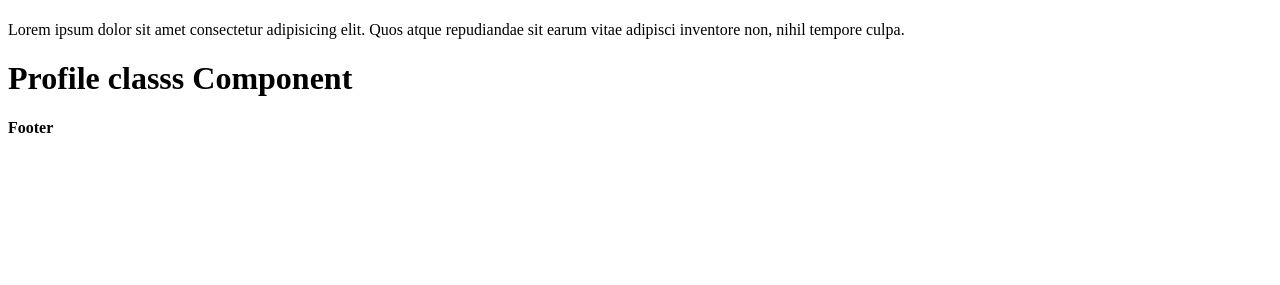
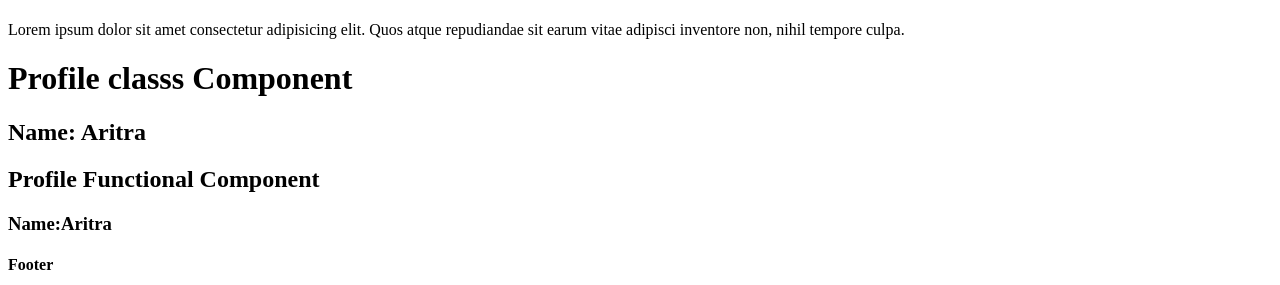
Before and after one commit to Noeasyboy007/React-ii, a React (Vite) app in the folder 5-FoodVilla/: page /about in a window 1280 px wide. Shown: the part 170-455 px from the top of the page. Built offline with nearby package versions, Linux system fonts and the light colour scheme.

Commit message:
classComponents Passing the data  via props

```diff
--- a/5-FoodVilla/src/components/About.js
+++ b/5-FoodVilla/src/components/About.js
@@ -1,5 +1,6 @@
 // import { Outlet } from "react-router-dom";
-import Profile from "./ProfileClass";
+import ProfileClassComponents from "./ProfileClass";
+import ProfileFunctionalComponents from './Profile';
 
 const About = () => {
     return (
@@ -9,7 +10,9 @@ const About = () => {
                 <h1>About page</h1>
                 <p>Lorem ipsum dolor sit amet consectetur adipisicing elit. Quos atque repudiandae sit earum vitae adipisci inventore non, nihil tempore culpa.</p>
                 {/* <Outlet /> */}
-                <Profile />
+                <ProfileClassComponents name={"Aritra"} />
+                <ProfileFunctionalComponents name={"Aritra"} />
+
             </div>
 
         </>
--- a/5-FoodVilla/src/components/Profile.js
+++ b/5-FoodVilla/src/components/Profile.js
@@ -1,9 +1,10 @@
-const Profile=()=>{
-    return(
+const ProfileFunctionalComponents = (props) => {
+    return (
         <div>
-            <h2>Profile Component</h2>
+            <h2>Profile Functional Component</h2>
+            <h3>Name:{props.name}</h3>
         </div>
     )
 }
 
-export default Profile;
+export default ProfileFunctionalComponents;
--- a/5-FoodVilla/src/components/ProfileClass.js
+++ b/5-FoodVilla/src/components/ProfileClass.js
@@ -1,11 +1,14 @@
 import React from "react"
 
-class Profile extends React.Component {
-    render(){
-        return <div>
-            <h1>Profile classs Component</h1>
-        </div>
+class ProfileClassComponents extends React.Component {
+    render() {
+        return (
+            <div>
+                <h1>Profile classs Component</h1>
+                <h2>Name: {this.props.name}</h2>
+            </div>
+        )
     }
 }
 
-export default Profile;
+export default ProfileClassComponents;
```
